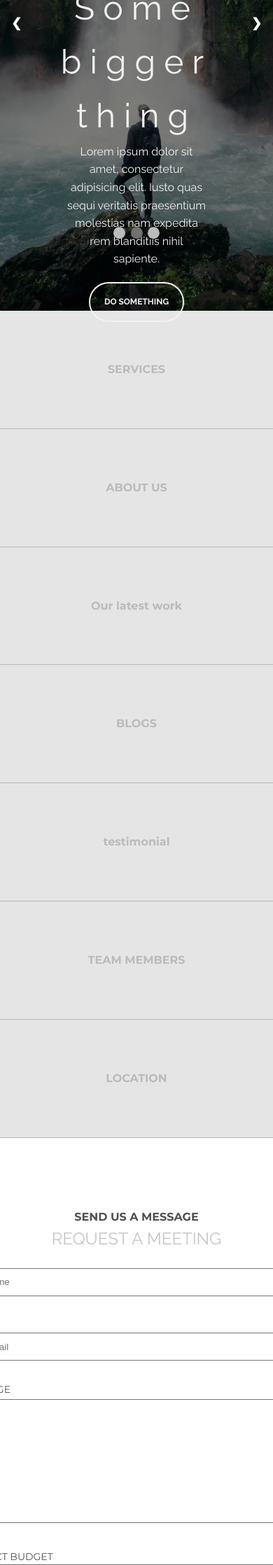
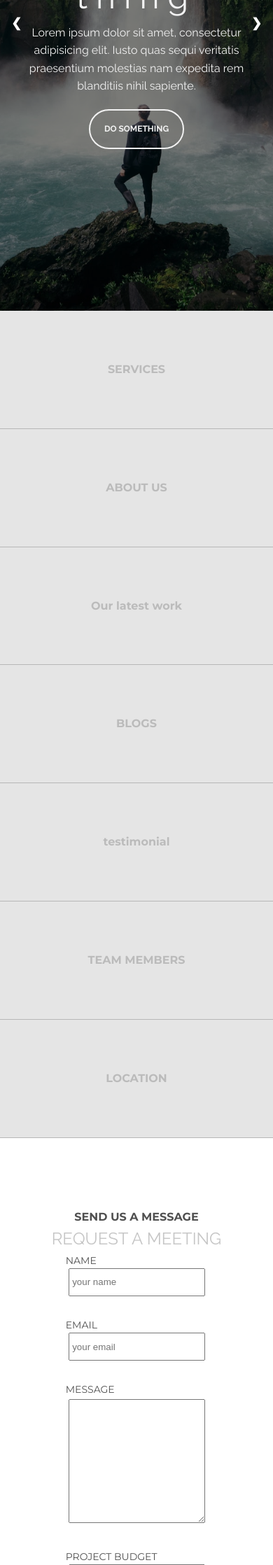
Before and after one commit to manikagnish/photography, a PHP site: page / in a window 390 px wide; the page is wider, and only the part inside the window is pictured. Shown: the part 400-2636 px from the top of that part at 70% size. Run offline with PHP 8.4, Linux system fonts and the light colour scheme; some web fonts are replaced.

Commit message:
did some mobile responsive work

```diff
--- a/css/components/_form.scss
+++ b/css/components/_form.scss
@@ -12,15 +12,15 @@
 .field_size {
   outline: none;
   margin: 2rem;
-  width: 50rem;
-  height: 4rem;
+  width: 50vw;
+  min-height: 4rem;
   margin-bottom: 3rem;
 }
 
 .message-box {
   margin-bottom: 3rem;
-  width: 500px;
-  height: 177px;
+  min-width: 50vw;
+  min-height: 177px;
   outline: none;
 }
 
@@ -33,16 +33,6 @@ label {
   color: $color-heading-primary;
   font-size: bold;
 }
-// =======
-//     display: flex;
-//     justify-content: center;
-//     text-align: center;
-//     height: 65rem;
-//     background: white;
-//     color: $color-heading-primary;
-//     font-family: $font-heading;
-//     margin-top: 10rem;
-//   }
 
 .submit_form {
   background: $color-primary;
@@ -61,19 +51,3 @@ label {
     transition-duration: 0.4s;
   }
 }
-.field_size {
-  margin: 2rem;
-  width: 50rem;
-  height: 4rem;
-  margin-bottom: 3rem;
-}
-
-label {
-  display: flex;
-  justify-content: left;
-  margin-left: 2rem;
-  margin-bottom: -2rem;
-  font-family: $font-heading;
-  color: $color-heading-primary;
-  font-size: bold;
-}
--- a/css/components/_navigation.scss
+++ b/css/components/_navigation.scss
@@ -1,30 +1,3 @@
-.navScrolled {
-  background-color: rgb(255, 255, 255) !important;
-  transition: background-color 200ms linear;
-  padding: 2rem 6rem 0 6rem !important;
-  box-shadow: 0 1px 1px $color-gray-light;
-
-  .logo {
-    color: $color-black;
-  }
-
-  .navigation__item {
-    &:first-of-type {
-      a {
-        color: $color-primary;
-      }
-    }
-  }
-  .navigation__link {
-    color: $color-gray-dark;
-    transition: all 0.3s;
-
-    &:hover {
-      color: $color-black;
-    }
-  }
-}
-
 .navigation {
   display: grid;
   grid-template-columns: 1fr 3fr 1fr;
@@ -96,9 +69,39 @@
     padding: 1rem 2rem;
     color: $color-gray-light;
     transition: all 0.3s;
+    text-align: center;
 
     &:hover {
       color: $color-white;
+    }
+  }
+}
+
+@include respond(tab-port-min) {
+  .navScrolled {
+    background-color: rgb(255, 255, 255) !important;
+    transition: background-color 200ms linear;
+    padding: 2rem 6rem 0 6rem !important;
+    box-shadow: 0 1px 1px $color-gray-light;
+
+    .logo {
+      color: $color-black;
+    }
+
+    .navigation__item {
+      &:first-of-type {
+        a {
+          color: $color-primary;
+        }
+      }
+    }
+    .navigation__link {
+      color: $color-gray-dark;
+      transition: all 0.3s;
+
+      &:hover {
+        color: $color-black;
+      }
     }
   }
 }
@@ -235,7 +238,7 @@
 
     //FUNCTIONALITY
     &__checkbox:checked ~ &__background {
-      transform: scale(200);
+      transform: scale(100);
     }
     &__checkbox:checked ~ &__nav {
       width: 100%;
--- a/css/main.css
+++ b/css/main.css
@@ -245,15 +245,15 @@ body {
 .field_size {
   outline: none;
   margin: 2rem;
-  width: 50rem;
-  height: 4rem;
+  width: 50vw;
+  min-height: 4rem;
   margin-bottom: 3rem;
 }
 
 .message-box {
   margin-bottom: 3rem;
-  width: 500px;
-  height: 177px;
+  min-width: 50vw;
+  min-height: 177px;
   outline: none;
 }
 
@@ -291,27 +291,6 @@ label {
           transition-duration: 0.4s;
 }
 
-.field_size {
-  margin: 2rem;
-  width: 50rem;
-  height: 4rem;
-  margin-bottom: 3rem;
-}
-
-label {
-  display: -webkit-box;
-  display: -ms-flexbox;
-  display: flex;
-  -webkit-box-pack: left;
-      -ms-flex-pack: left;
-          justify-content: left;
-  margin-left: 2rem;
-  margin-bottom: -2rem;
-  font-family: "Montserrat", sans-serif;
-  color: #505050;
-  font-size: bold;
-}
-
 .logo {
   font-size: 2.5rem;
   color: #fff;
@@ -597,6 +575,7 @@ label {
 
 .landing {
   height: 100vh;
+  overflow: hidden;
 }
 
 .landing .mySlides {
@@ -663,6 +642,15 @@ label {
   padding: 0 24%;
 }
 
+@media (max-width: 60em) {
+  .landing .text {
+    top: 20%;
+  }
+  .landing .text blockquote {
+    padding: 0 10%;
+  }
+}
+
 .landing .text .landing__sub-heading {
   display: inline-block;
   font-size: 1.7rem;
@@ -688,6 +676,12 @@ label {
   left: 50%;
   -webkit-transform: translate(-50%, -50%);
           transform: translate(-50%, -50%);
+}
+
+@media (max-width: 37.5em) {
+  .landing .dots {
+    display: none;
+  }
 }
 
 .landing .dot {
@@ -748,15 +742,15 @@ label {
 .field_size {
   outline: none;
   margin: 2rem;
-  width: 50rem;
-  height: 4rem;
+  width: 50vw;
+  min-height: 4rem;
   margin-bottom: 3rem;
 }
 
 .message-box {
   margin-bottom: 3rem;
-  width: 500px;
-  height: 177px;
+  min-width: 50vw;
+  min-height: 177px;
   outline: none;
 }
 
@@ -794,27 +788,6 @@ label {
           transition-duration: 0.4s;
 }
 
-.field_size {
-  margin: 2rem;
-  width: 50rem;
-  height: 4rem;
-  margin-bottom: 3rem;
-}
-
-label {
-  display: -webkit-box;
-  display: -ms-flexbox;
-  display: flex;
-  -webkit-box-pack: left;
-      -ms-flex-pack: left;
-          justify-content: left;
-  margin-left: 2rem;
-  margin-bottom: -2rem;
-  font-family: "Montserrat", sans-serif;
-  color: #505050;
-  font-size: bold;
-}
-
 .footer {
   height: 50rem;
   background: #262626;
--- a/css/pages/_landing.scss
+++ b/css/pages/_landing.scss
@@ -1,5 +1,6 @@
 .landing {
   height: 100vh;
+  overflow: hidden;
 
   .mySlides {
     display: none;
@@ -57,6 +58,13 @@
       padding: 0 24%;
     }
 
+    @include respond(tab-port) {
+      top: 20%;
+
+      blockquote {
+        padding: 0 10%;
+      }
+    }
     .landing__sub-heading {
       display: inline-block;
       font-size: 1.7rem;
@@ -85,6 +93,10 @@
     bottom: 10vh;
     left: 50%;
     transform: translate(-50%, -50%);
+
+    @include respond(phone) {
+      display: none;
+    }
   }
 
   .dot {
```
Also changed, not shown: other parts of css/main.css (+28 -29 lines), 1 other file.
